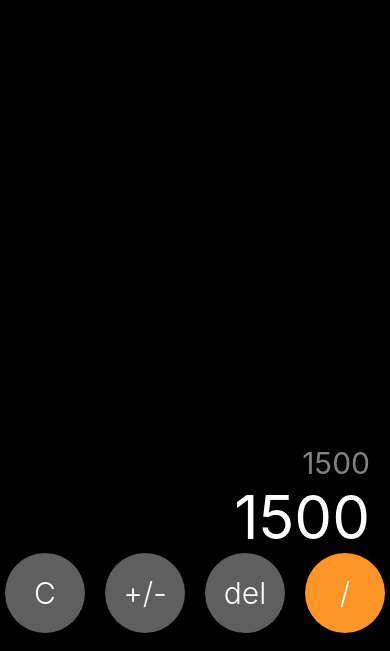
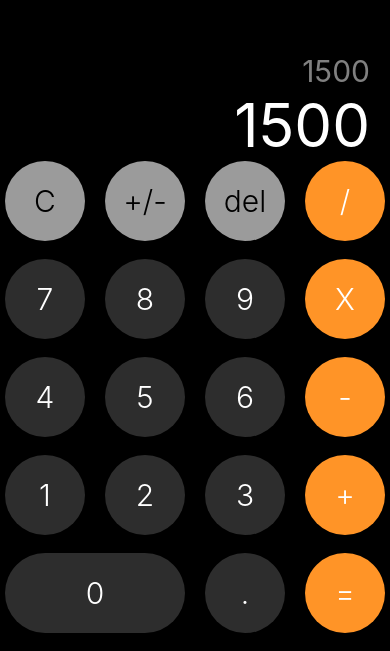
Before and after one commit to AntonioSalazar/react-native-calculator, a React Native app: screen / in a window 390 px wide. Shown: the part 193-844 px from the top of the page. Built offline with nearby package versions, Linux system fonts and the light colour scheme.

Commit message:
finished the design of the calc

```diff
--- a/src/components/CalcButton.tsx
+++ b/src/components/CalcButton.tsx
@@ -5,16 +5,24 @@ import {styles} from '../themes/appTheme';
 interface Props {
   text: string;
   color?: string;
+  width?: boolean;
 }
 
-const CalcButton = ({text, color}: Props) => {
+const CalcButton = ({text, color = '#2d2d2d', width = false}: Props) => {
   return (
     <View
       style={{
         ...styles.button,
         backgroundColor: color,
+        width: width ? 180 : 80,
       }}>
-      <Text style={styles.buttonText}>{text}</Text>
+      <Text
+        style={{
+          ...styles.buttonText,
+          color: color === '#9b9b9b' ? 'black' : 'white',
+        }}>
+        {text}
+      </Text>
     </View>
   );
 };
--- a/src/screens/CalculatorScreen.tsx
+++ b/src/screens/CalculatorScreen.tsx
@@ -9,10 +9,35 @@ const CalculatorScreen = () => {
       <Text style={styles.smallResult}>1500</Text>
       <Text style={styles.result}>1500</Text>
       <View style={styles.row}>
-        <CalcButton text="C" color="#9b9b9b9b" />
-        <CalcButton text="+/-" color="#9b9b9b9b" />
-        <CalcButton text="del" color="#9b9b9b9b" />
+        <CalcButton text="C" color="#9b9b9b" />
+        <CalcButton text="+/-" color="#9b9b9b" />
+        <CalcButton text="del" color="#9b9b9b" />
         <CalcButton text="/" color="#ff9427" />
+      </View>
+
+      <View style={styles.row}>
+        <CalcButton text="7" />
+        <CalcButton text="8" />
+        <CalcButton text="9" />
+        <CalcButton text="X" color="#ff9427" />
+      </View>
+
+      <View style={styles.row}>
+        <CalcButton text="4" />
+        <CalcButton text="5" />
+        <CalcButton text="6" />
+        <CalcButton text="-" color="#ff9427" />
+      </View>
+      <View style={styles.row}>
+        <CalcButton text="1" />
+        <CalcButton text="2" />
+        <CalcButton text="3" />
+        <CalcButton text="+" color="#ff9427" />
+      </View>
+      <View style={styles.row}>
+        <CalcButton text="0" width />
+        <CalcButton text="." />
+        <CalcButton text="=" color="#ff9427" />
       </View>
     </View>
   );
```
